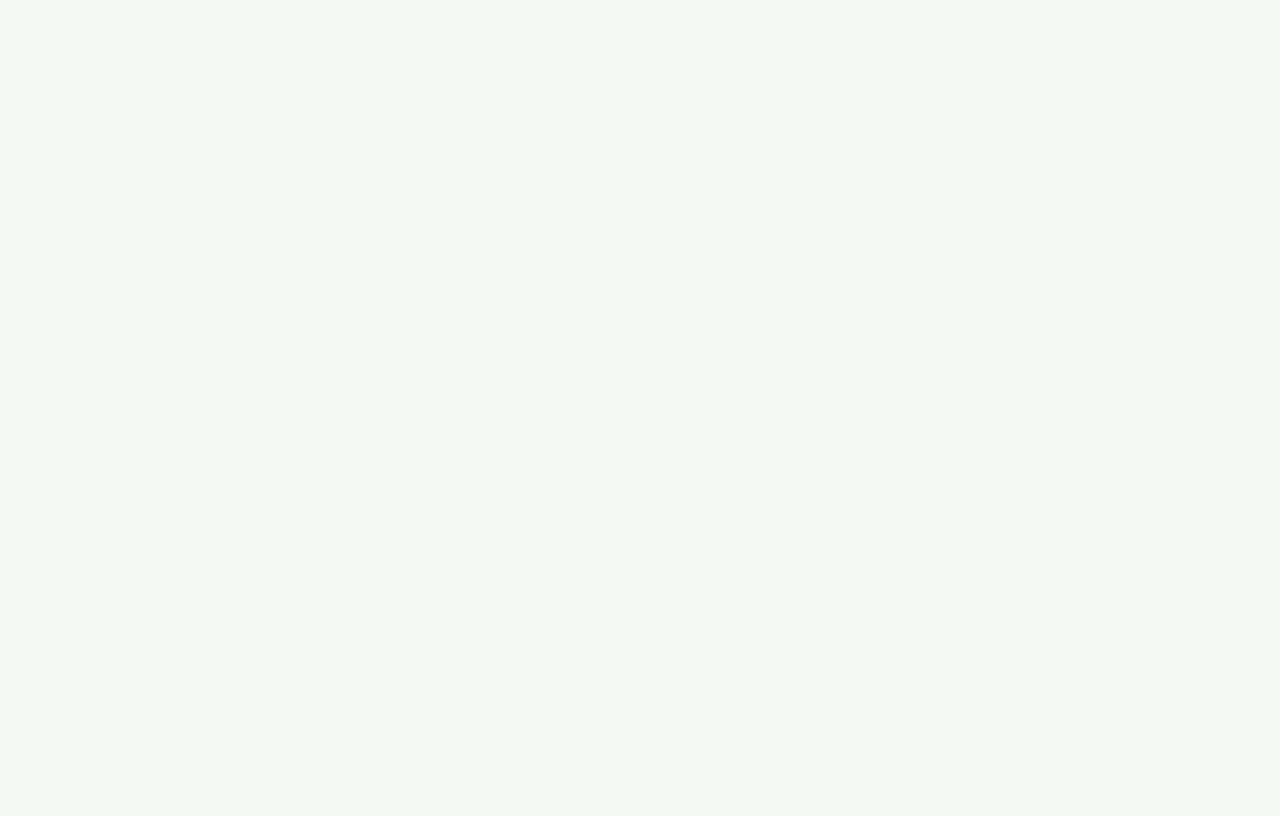
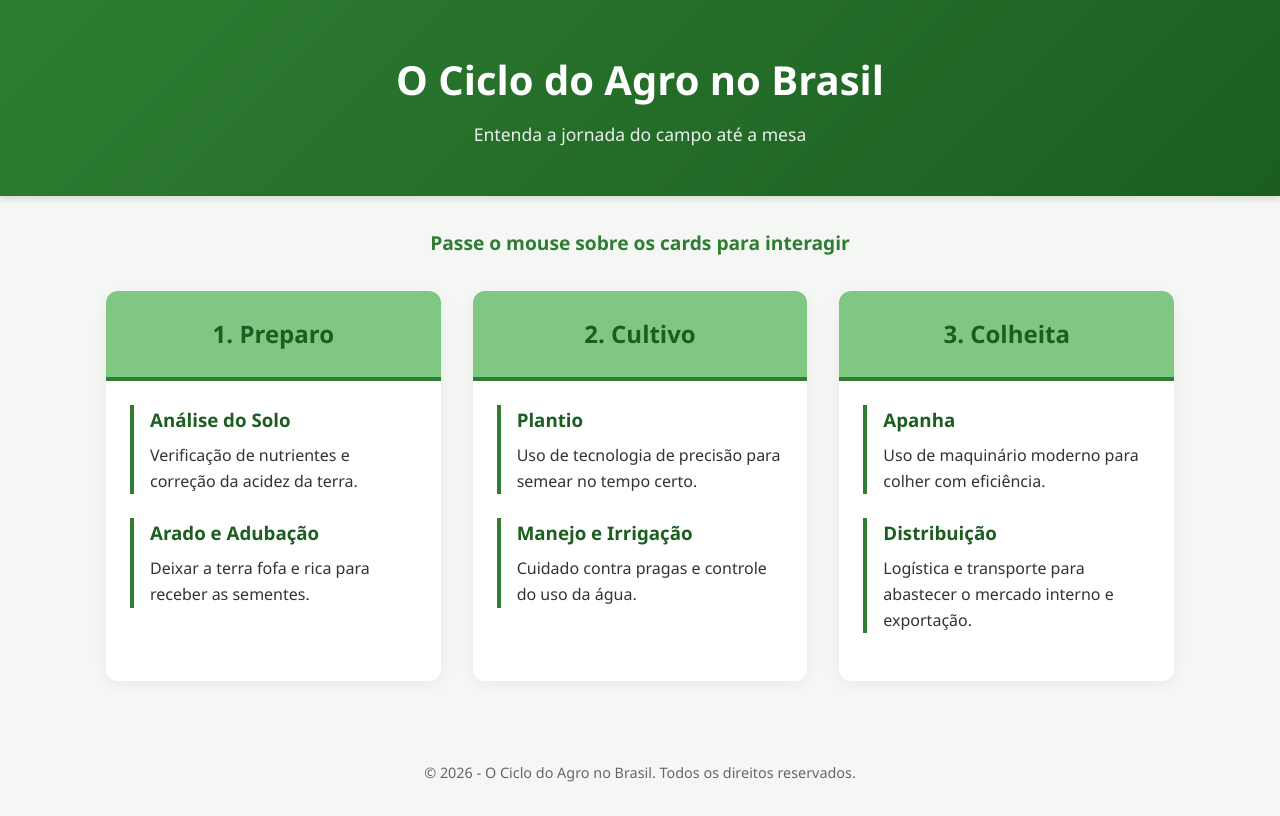
Before and after one commit to wevistersantos-prog/agrof_ile, a plain HTML site: page index.html in a window 1280 px wide. Drawn offline with Linux system fonts and the light colour scheme.

Commit message:
Fix CSS border style and complete HTML structure

```diff
--- a/index.html
+++ b/index.html
@@ -87,7 +87,85 @@
             padding: 1.5rem;
         }
 
+        /* Onde o código havia travado - Corrigido e completado */
         .etapa {
             margin-bottom: 1.5rem;
             padding-left: 1rem;
-            border-left
+            border-left: 4px solid #2e7d32;
+        }
+
+        .etapa h3 {
+            color: #1b5e20;
+            margin-bottom: 0.5rem;
+        }
+
+        footer {
+            text-align: center;
+            padding: 2rem;
+            margin-top: 3rem;
+            color: #666;
+            font-size: 0.9rem;
+        }
+    </style>
+</head>
+<body>
+
+    <header>
+        <h1>O Ciclo do Agro no Brasil</h1>
+        <p>Entenda a jornada do campo até a mesa</p>
+    </header>
+
+    <div class="container">
+        <p class="instrucao">Passe o mouse sobre os cards para interagir</p>
+
+        <div class="ciclo-grid">
+            <div class="card">
+                <div class="card-topo">1. Preparo</div>
+                <div class="card-corpo">
+                    <div class="etapa">
+                        <h3>Análise do Solo</h3>
+                        <p>Verificação de nutrientes e correção da acidez da terra.</p>
+                    </div>
+                    <div class="etapa">
+                        <h3>Arado e Adubação</h3>
+                        <p>Deixar a terra fofa e rica para receber as sementes.</p>
+                    </div>
+                </div>
+            </div>
+
+            <div class="card">
+                <div class="card-topo">2. Cultivo</div>
+                <div class="card-corpo">
+                    <div class="etapa">
+                        <h3>Plantio</h3>
+                        <p>Uso de tecnologia de precisão para semear no tempo certo.</p>
+                    </div>
+                    <div class="etapa">
+                        <h3>Manejo e Irrigação</h3>
+                        <p>Cuidado contra pragas e controle do uso da água.</p>
+                    </div>
+                </div>
+            </div>
+
+            <div class="card">
+                <div class="card-topo">3. Colheita</div>
+                <div class="card-corpo">
+                    <div class="etapa">
+                        <h3>Apanha</h3>
+                        <p>Uso de maquinário moderno para colher com eficiência.</p>
+                    </div>
+                    <div class="etapa">
+                        <h3>Distribuição</h3>
+                        <p>Logística e transporte para abastecer o mercado interno e exportação.</p>
+                    </div>
+                </div>
+            </div>
+        </div>
+    </div>
+
+    <footer>
+        <p>&copy; 2026 - O Ciclo do Agro no Brasil. Todos os direitos reservados.</p>
+    </footer>
+
+</body>
+</html>
```
